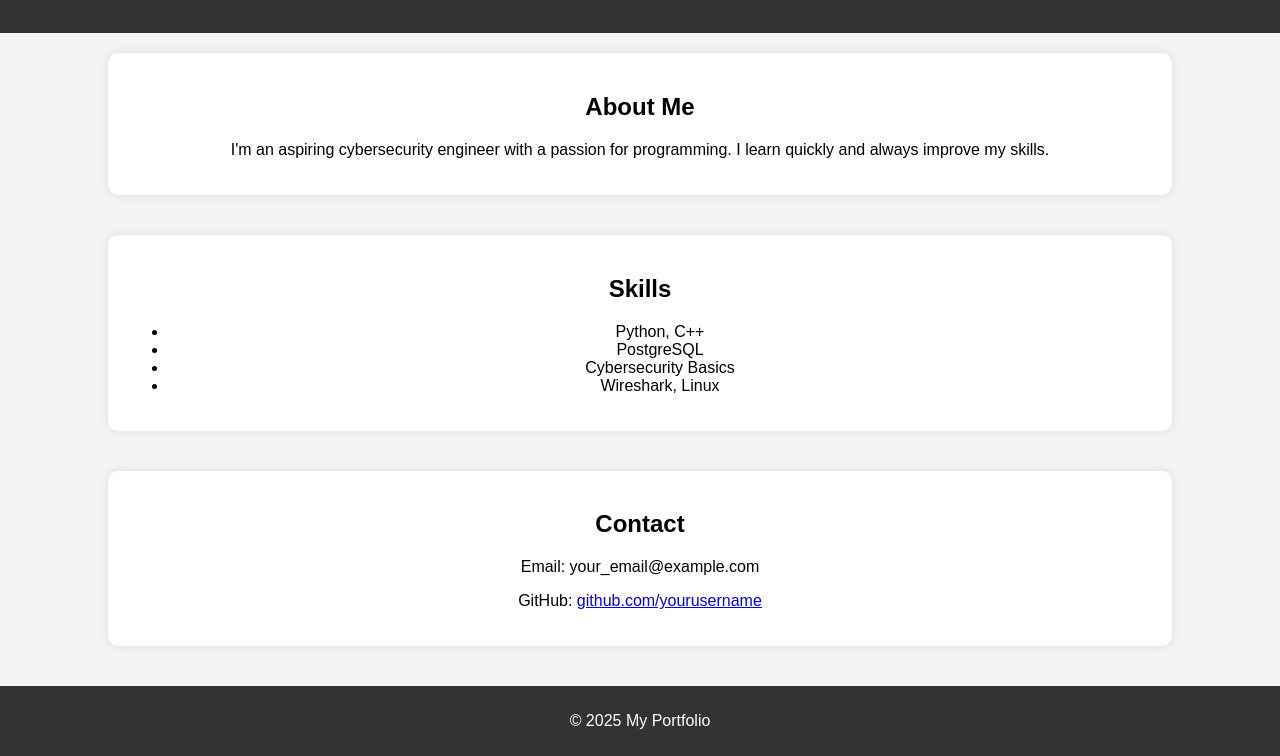
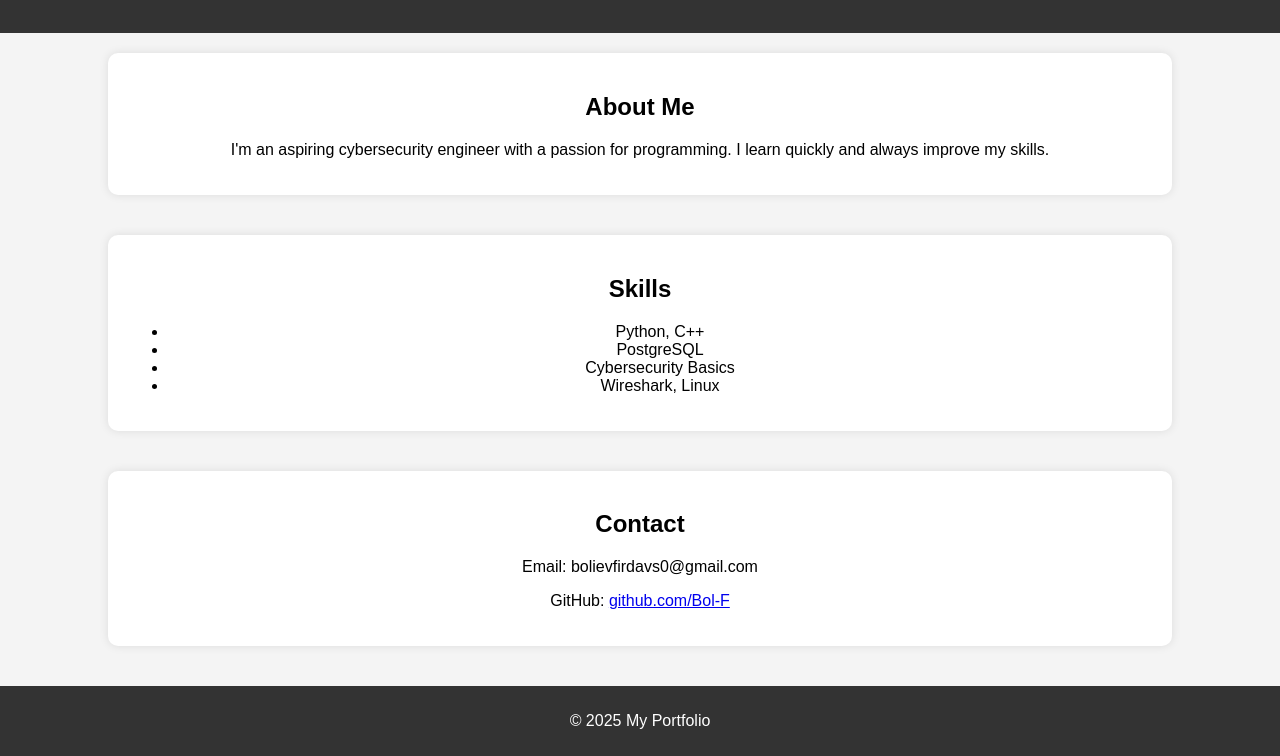
Before and after one commit to Bol-F/my-portfolio, a plain HTML site: page index.html in a window 1280 px wide. Shown: the part 121-877 px from the top of the page. Drawn offline with Linux system fonts and the light colour scheme.

Commit message:
Update index.html

```diff
--- a/index.html
+++ b/index.html
@@ -29,8 +29,8 @@
 
     <section>
         <h2>Contact</h2>
-        <p>Email: your_email@example.com</p>
-        <p>GitHub: <a href="https://github.com/yourusername" target="_blank">github.com/yourusername</a></p>
+        <p>Email: bolievfirdavs0@gmail.com</p>
+        <p>GitHub: <a href="https://github.com/Bol-F" target="_blank">github.com/Bol-F</a></p>
     </section>
 
     <footer>
```
